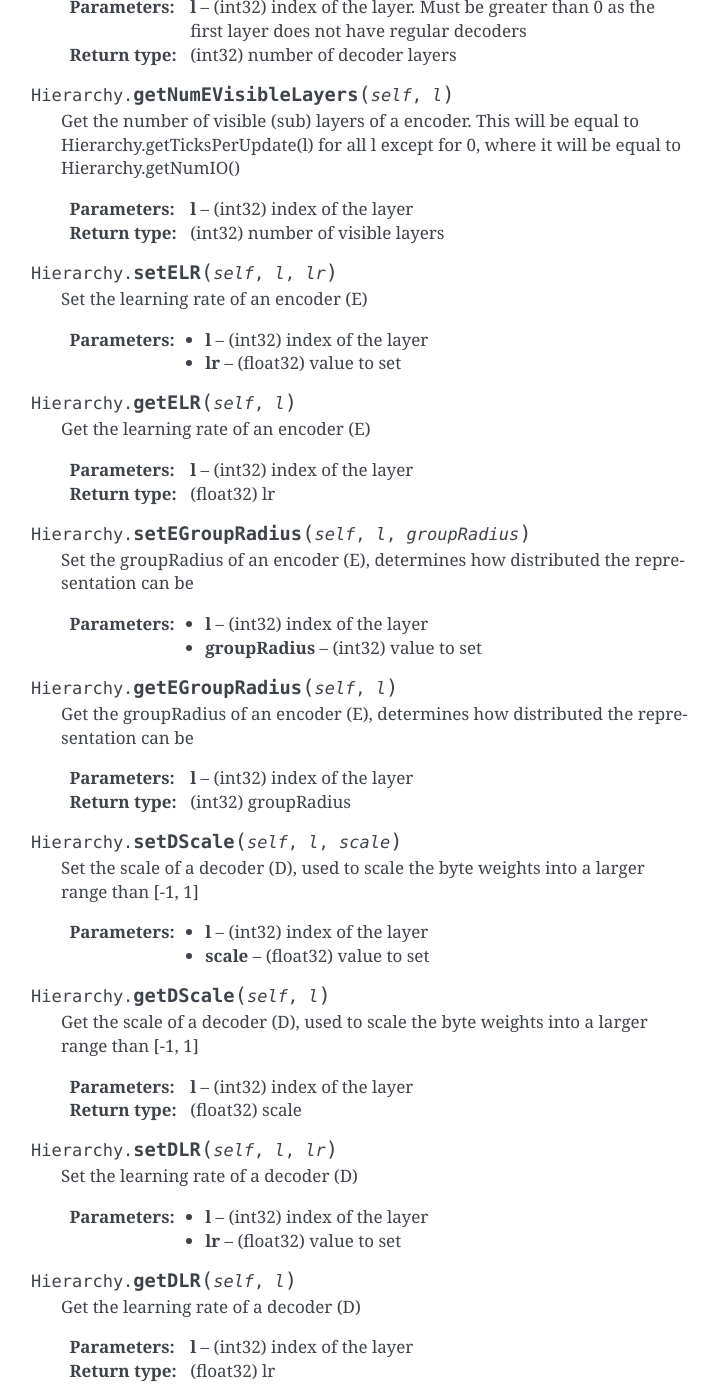
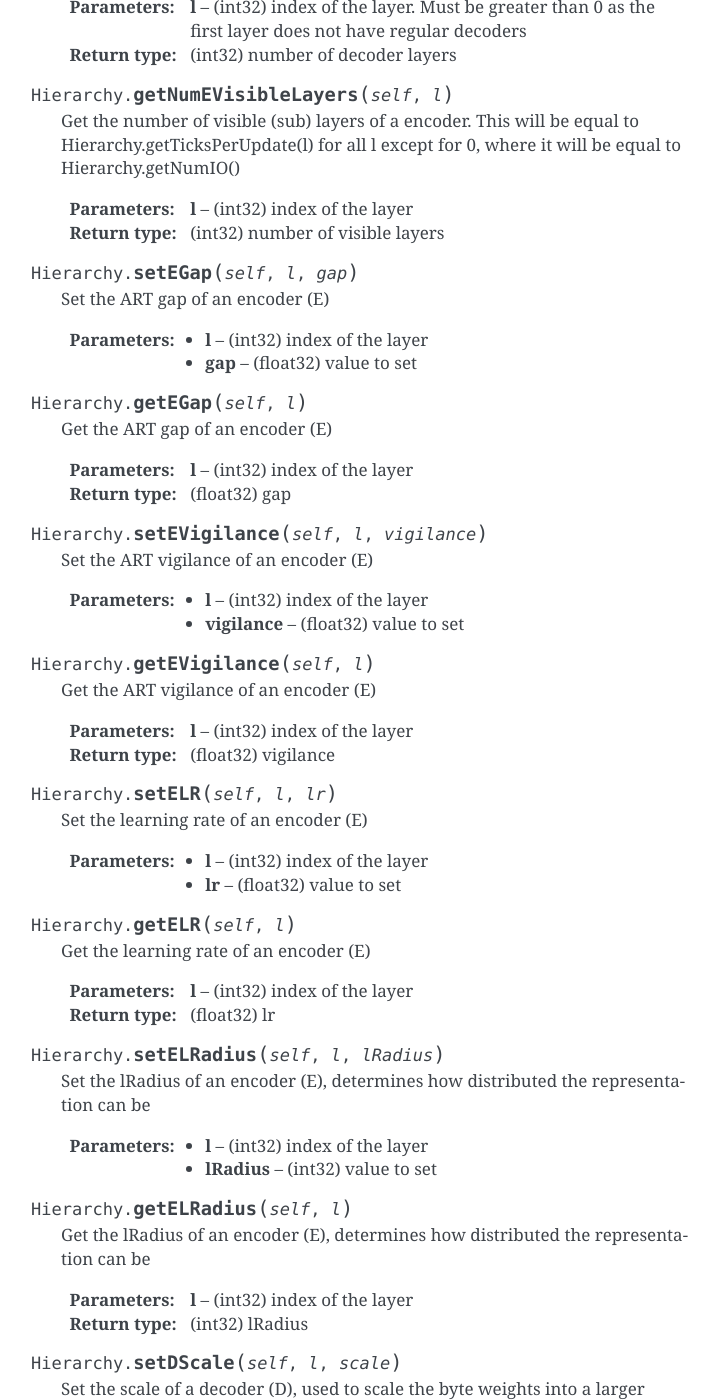
Before and after one commit to ogmacorp/PyAOgmaNeo, a Sphinx documentation site: the page built from docs/hierarchy.rst, in a window 1280 px wide and 1400 px high, scrolled down 3060 px. Shown: the whole window, without its empty margins (389-1108 px from the left). Built offline with Sphinx 7.4.7, drawn with Linux system fonts in a browser that asks for light colours; some of the changed text lies outside the part shown.

Commit message:
Experiments

```diff
--- a/docs/hierarchy.rst
+++ b/docs/hierarchy.rst
@@ -134,6 +134,34 @@ The sparse predictive hierarchy (SPH). Can be thought of as the "agent" when use
     :param l: (int32) index of the layer
     :rtype: (int32) number of visible layers
 
+.. function:: Hierarchy.setEGap(self, l, gap)
+
+    Set the ART gap of an encoder (E)
+
+    :param l: (int32) index of the layer
+    :param gap: (float32) value to set
+
+.. function:: Hierarchy.getEGap(self, l)
+
+    Get the ART gap of an encoder (E)
+
+    :param l: (int32) index of the layer
+    :rtype: (float32) gap
+
+.. function:: Hierarchy.setEVigilance(self, l, vigilance)
+
+    Set the ART vigilance of an encoder (E)
+
+    :param l: (int32) index of the layer
+    :param vigilance: (float32) value to set
+
+.. function:: Hierarchy.getEVigilance(self, l)
+
+    Get the ART vigilance of an encoder (E)
+
+    :param l: (int32) index of the layer
+    :rtype: (float32) vigilance
+
 .. function:: Hierarchy.setELR(self, l, lr)
 
     Set the learning rate of an encoder (E)
@@ -148,19 +176,19 @@ The sparse predictive hierarchy (SPH). Can be thought of as the "agent" when use
     :param l: (int32) index of the layer
     :rtype: (float32) lr
 
-.. function:: Hierarchy.setEGroupRadius(self, l, groupRadius)
+.. function:: Hierarchy.setELRadius(self, l, lRadius)
 
-    Set the groupRadius of an encoder (E), determines how distributed the representation can be
+    Set the lRadius of an encoder (E), determines how distributed the representation can be
 
     :param l: (int32) index of the layer
-    :param groupRadius: (int32) value to set
+    :param lRadius: (int32) value to set
 
-.. function:: Hierarchy.getEGroupRadius(self, l)
+.. function:: Hierarchy.getELRadius(self, l)
 
-    Get the groupRadius of an encoder (E), determines how distributed the representation can be
+    Get the lRadius of an encoder (E), determines how distributed the representation can be
 
     :param l: (int32) index of the layer
-    :rtype: (int32) groupRadius
+    :rtype: (int32) lRadius
 
 .. function:: Hierarchy.setDScale(self, l, scale)
 
```
Also changed, not shown: 2 other files.
